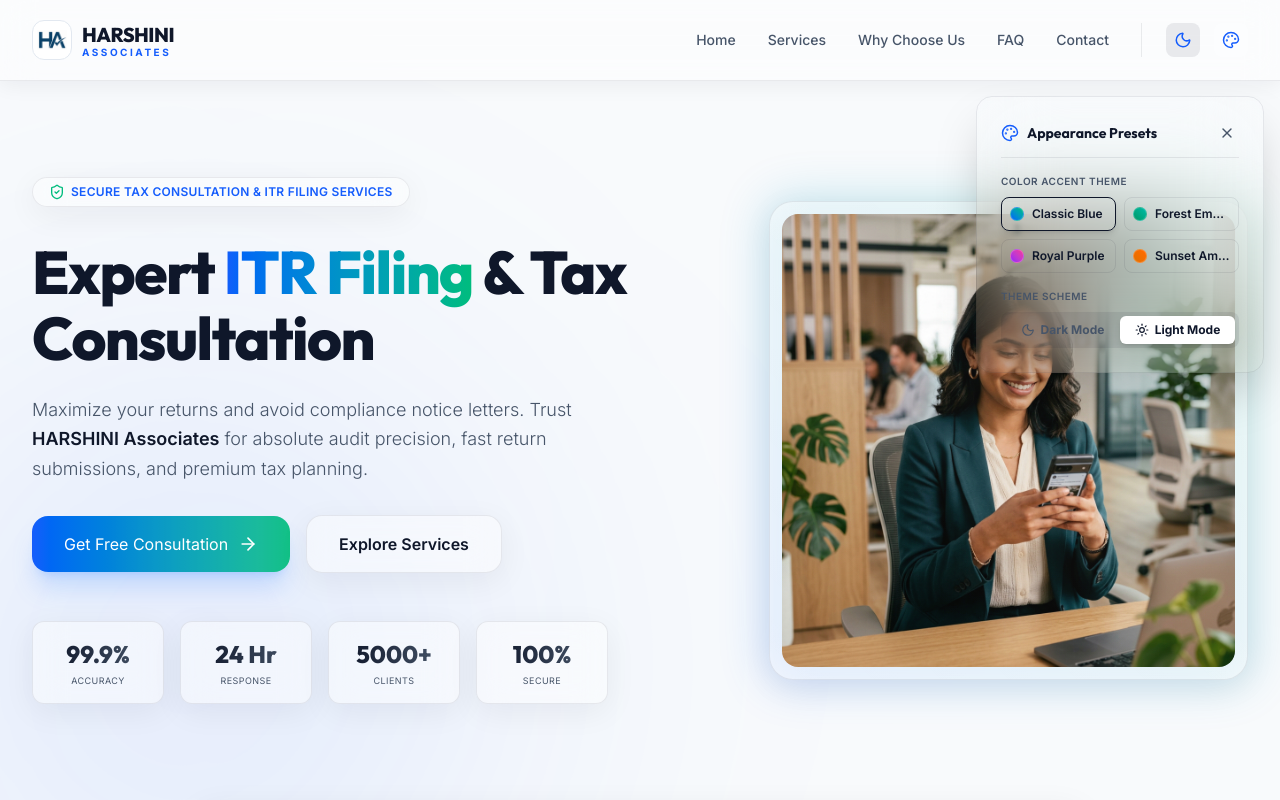
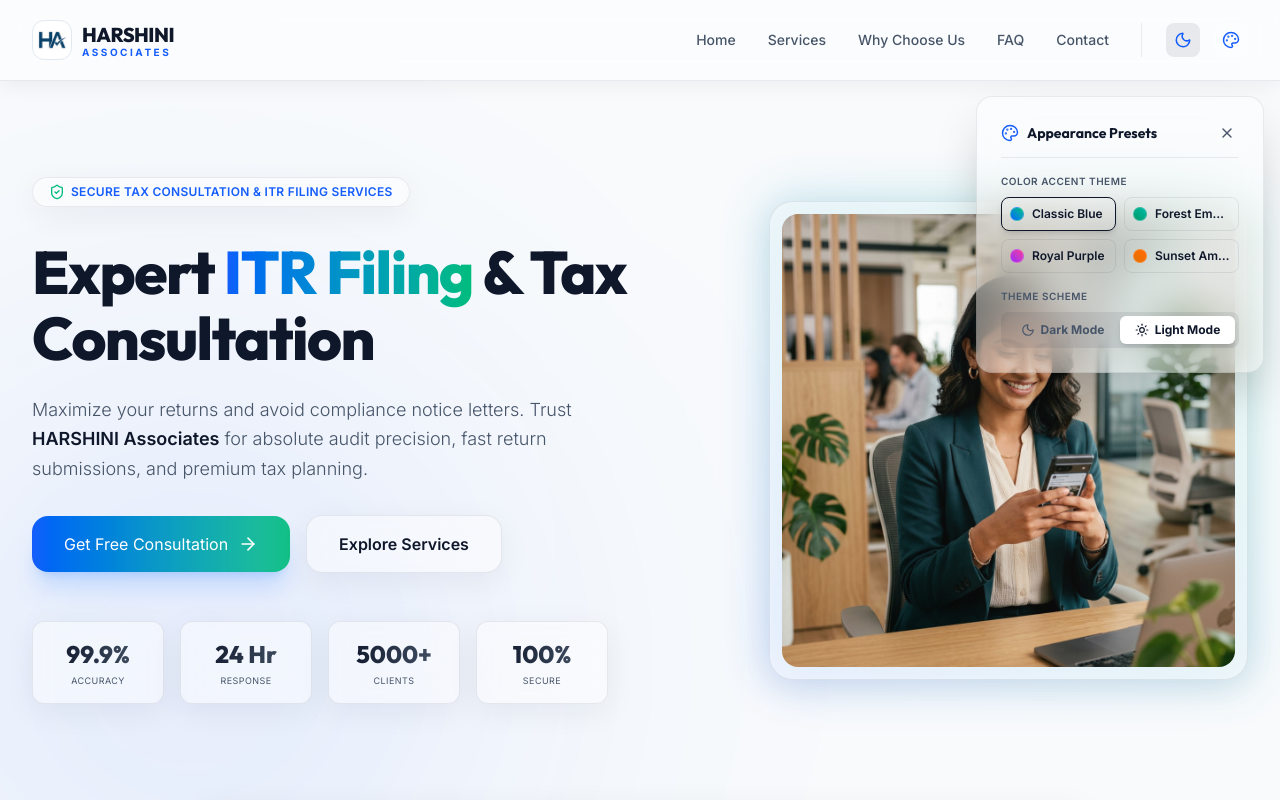
Before and after one commit to aharish405/HarshiniAssociates, a React (Vite) app: page / in a window 1280 px wide. Both pictures are taken after a click on the button 1231 px from the left and 40 px from the top of the page. Shown: the top 800 px of the page. Built offline with nearby package versions, Linux system fonts and the light colour scheme; no server answers.

Commit message:
fix: resolve Safari backdrop-filter blur rendering bug by increasing background opacity and applying translateZ hardware acceleration

```diff
--- a/src/components/AppearanceSettings.jsx
+++ b/src/components/AppearanceSettings.jsx
@@ -14,7 +14,7 @@ export default function AppearanceSettings({
   if (!showSettings) return null
 
   return (
-    <div className="fixed top-24 right-4 z-50 w-72 bg-transparent backdrop-blur-2xl p-6 rounded-2xl border border-[var(--border-color)] animate-fade-in shadow-2xl">
+    <div className="fixed top-24 right-4 z-50 w-72 glass-settings-popup p-6 rounded-2xl border border-[var(--border-color)] animate-fade-in shadow-2xl">
       <div className="flex items-center justify-between mb-4 border-b border-[var(--border-color)] pb-3">
         <h4 className="font-display font-bold text-sm text-[var(--text-primary)] flex items-center gap-2">
           <Palette className={`w-4.5 h-4.5 ${activeColor.textAccent}`} />
--- a/src/index.css
+++ b/src/index.css
@@ -69,13 +69,27 @@
 }
 
 .glass-mobile-menu {
-  background: rgba(255, 255, 255, 0.01);
+  background: rgba(255, 255, 255, 0.4);
   backdrop-filter: blur(24px);
   -webkit-backdrop-filter: blur(24px);
+  transform: translateZ(0);
+  -webkit-transform: translateZ(0);
 }
 
 .dark .glass-mobile-menu {
-  background: rgba(5, 7, 15, 0.02);
+  background: rgba(5, 7, 15, 0.45);
+}
+
+.glass-settings-popup {
+  background: rgba(255, 255, 255, 0.4);
+  backdrop-filter: blur(24px);
+  -webkit-backdrop-filter: blur(24px);
+  transform: translateZ(0);
+  -webkit-transform: translateZ(0);
+}
+
+.dark .glass-settings-popup {
+  background: rgba(5, 7, 15, 0.45);
 }
 
 /* Custom ambient mesh background animations */
```
